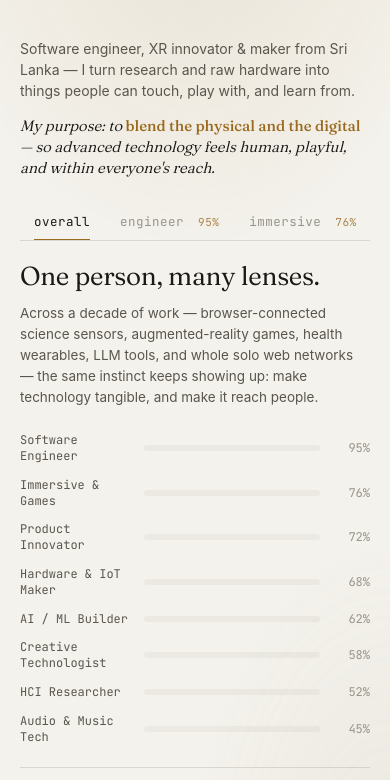
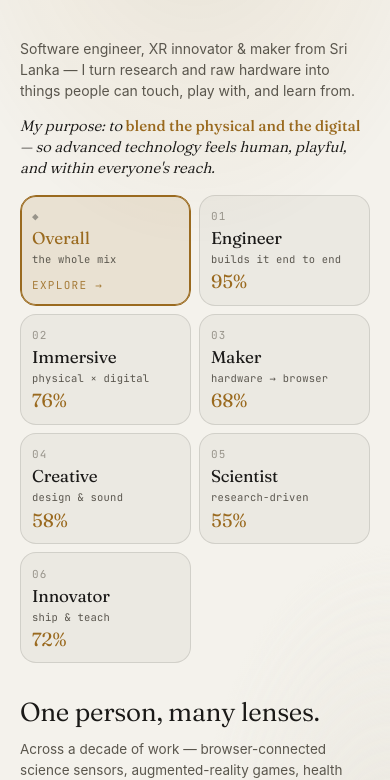
Before and after one commit to sankhacooray/whoami-sankhacooray-com, a website: page public/index.html in a window 390 px wide. Shown: the part 60-840 px from the top of the page. Drawn offline with Linux system fonts and the light colour scheme.

Commit message:
Nav as perspective cards filling the middle band
Anchors content top (identity) and bottom (active detail + footer), and fills
the previously-empty middle with a row of 7 perspective cards that double as
the navigation. Each card: index, persona, one-line note, and lens %
(overall shows 'explore →'). Grid rows now auto/auto/1fr/auto/auto; cards
center in the 1fr band. Mobile wraps to 2 columns. Verified no vertical
overflow 1152->1440 wide and no horizontal overflow at 390.

```diff
--- a/public/app.js
+++ b/public/app.js
@@ -22,13 +22,22 @@
   // ── build tabs ──────────────────────────────────────────────────────
   const tabsEl = $("#tabs");
   const wrapEl = $("#panelwrap");
+  const cap = s => s.charAt(0).toUpperCase() + s.slice(1);
   DATA.tabs.forEach((t, i) => {
     const b = document.createElement("button");
-    b.className = "tab";
+    b.className = "cardnav";
     b.setAttribute("role", "tab");
     b.setAttribute("aria-selected", i === 0 ? "true" : "false");
     b.dataset.idx = i;
-    b.innerHTML = t.label + (t.pct != null ? ` <span class="pct">${t.pct}%</span>` : "");
+    const idx = i === 0 ? "◆" : String(i).padStart(2, "0");
+    const foot = t.pct != null
+      ? `<span class="cp">${t.pct}%</span>`
+      : `<span class="cp small">explore →</span>`;
+    b.innerHTML =
+      `<span class="idx">${idx}</span>` +
+      `<span class="ct">${cap(t.label)}</span>` +
+      (t.note ? `<span class="cn">${t.note}</span>` : "") +
+      foot;
     b.addEventListener("click", () => select(i));
     tabsEl.appendChild(b);
     wrapEl.appendChild(buildPanel(t, i));
@@ -80,7 +89,7 @@
   }
 
   function select(i, push) {
-    tabsEl.querySelectorAll(".tab").forEach(t =>
+    tabsEl.querySelectorAll(".cardnav").forEach(t =>
       t.setAttribute("aria-selected", +t.dataset.idx === i ? "true" : "false"));
     wrapEl.querySelectorAll(".panel").forEach(p =>
       p.classList.toggle("active", +p.dataset.idx === i));
--- a/public/data.js
+++ b/public/data.js
@@ -20,6 +20,7 @@ window.DATA = {
     /* ── 0 · OVERALL ─────────────────────────────────────────────── */
     {
       label: "overall",
+      note: "the whole mix",
       heading: "One person, many lenses.",
       blurb:
         "Across a decade of work — browser-connected science sensors, " +
@@ -41,6 +42,7 @@ window.DATA = {
     /* ── 1 · ENGINEER ────────────────────────────────────────────── */
     {
       label: "engineer",
+      note: "builds it end to end",
       pct: 95,      heading: "The Engineer",
       blurb:
         "Full-stack, front to back, and solo when it needs to be — web, " +
@@ -68,6 +70,7 @@ window.DATA = {
     /* ── 2 · IMMERSIVE ───────────────────────────────────────────── */
     {
       label: "immersive",
+      note: "physical × digital",
       pct: 76,      heading: "The Immersive Maker",
       blurb:
         "Blending real-world objects with digital content — AR/MR apps, " +
@@ -91,6 +94,7 @@ window.DATA = {
     /* ── 3 · MAKER ───────────────────────────────────────────────── */
     {
       label: "maker",
+      note: "hardware → browser",
       pct: 68,      heading: "The Maker",
       blurb:
         "Bridging hardware to the browser and the phone — USB science " +
@@ -114,6 +118,7 @@ window.DATA = {
     /* ── 4 · CREATIVE ────────────────────────────────────────────── */
     {
       label: "creative",
+      note: "design & sound",
       pct: 58,      heading: "The Creative Technologist",
       blurb:
         "Minimalist design systems and browser-native sound — typography, " +
@@ -137,6 +142,7 @@ window.DATA = {
     /* ── 5 · SCIENTIST ───────────────────────────────────────────── */
     {
       label: "scientist",
+      note: "research-driven",
       pct: 55,      heading: "The Scientist",
       blurb:
         "A physical-sciences and HCI research background pointed at health, " +
@@ -160,6 +166,7 @@ window.DATA = {
     /* ── 6 · INNOVATOR ───────────────────────────────────────────── */
     {
       label: "innovator",
+      note: "ship & teach",
       pct: 72,      heading: "The Innovator",
       blurb:
         "Turning ideas into shipped products — and teaching others to do " +
--- a/public/index.html
+++ b/public/index.html
@@ -68,10 +68,10 @@ a{color:inherit;text-decoration:none}
 
 /* ─────────────────────────────  SHELL  ───────────────────────────── */
 .stage{position:relative;z-index:1;height:100vh;height:100dvh;
-  display:grid;grid-template-rows:auto 1fr auto;grid-template-columns:minmax(0,1fr);
+  display:grid;grid-template-rows:auto auto 1fr auto auto;grid-template-columns:minmax(0,1fr);
   max-width:1120px;margin:0 auto;padding:clamp(18px,3.2vh,40px) clamp(20px,4vw,56px)}
 .stage>*{min-width:0}
-.ident,.tabs,.panelwrap{max-width:100%}
+.ident,.navcards,.panelwrap{max-width:100%}
 
 /* top bar */
 .top{display:flex;align-items:center;justify-content:space-between;gap:16px}
@@ -94,19 +94,30 @@ a{color:inherit;text-decoration:none}
   font-size:clamp(15px,1.9vw,21px);color:var(--ink);max-width:52ch;line-height:1.4}
 .ikigai b{font-style:normal;color:var(--accent);font-weight:500}
 
-/* ── tabs ── */
-.tabs{display:flex;flex-wrap:wrap;gap:2px;margin-top:clamp(16px,3vh,30px);
-  border-bottom:1px solid var(--line)}
-.tab{font-family:var(--mono);font-size:12.5px;letter-spacing:.04em;color:var(--ink-faint);
-  background:transparent;border:0;cursor:pointer;padding:10px 14px;position:relative;
-  transition:color .2s}
-.tab:hover{color:var(--ink-soft)}
-.tab[aria-selected="true"]{color:var(--ink)}
-.tab[aria-selected="true"]::after{content:"";position:absolute;left:14px;right:14px;bottom:-1px;height:2px;background:var(--accent)}
-.tab .pct{color:var(--accent);margin-left:6px;font-size:11px;opacity:.8}
+/* ── nav cards (fill the middle; double as tabs) ── */
+.navcards{display:grid;grid-template-columns:repeat(7,1fr);gap:clamp(8px,.9vw,14px);
+  align-content:center;padding:clamp(8px,2vh,22px) 0;min-height:0}
+.cardnav{position:relative;text-align:left;cursor:pointer;
+  background:var(--chip);border:1px solid var(--line);border-radius:16px;
+  padding:clamp(12px,1.6vh,18px) clamp(11px,1vw,15px);
+  display:flex;flex-direction:column;gap:6px;min-height:clamp(108px,15vh,148px);
+  transition:border-color .25s var(--ease),background .25s var(--ease),box-shadow .25s var(--ease)}
+.cardnav:hover{border-color:var(--line-strong);background:var(--accent-soft);
+  box-shadow:0 1px 0 var(--line-strong)}
+.cardnav[aria-selected="true"]{border-color:var(--accent);background:var(--accent-soft);
+  box-shadow:inset 0 0 0 1px var(--accent)}
+.cardnav .idx{font-family:var(--mono);font-size:11px;letter-spacing:.1em;color:var(--ink-faint)}
+.cardnav .ct{font-family:var(--serif);font-weight:400;line-height:1;letter-spacing:-.01em;
+  font-size:clamp(17px,1.6vw,23px);color:var(--ink)}
+.cardnav .cn{font-family:var(--mono);font-size:10.5px;letter-spacing:.02em;line-height:1.35;color:var(--ink-soft)}
+.cardnav .cp{margin-top:auto;font-family:var(--serif);font-weight:400;line-height:1;
+  font-size:clamp(19px,2vw,27px);color:var(--accent)}
+.cardnav .cp.small{font-family:var(--mono);font-size:11px;letter-spacing:.12em;text-transform:uppercase;opacity:.85}
+.cardnav[aria-selected="true"] .ct{color:var(--accent)}
 
-/* ── panel area ── */
-.panelwrap{position:relative;min-height:0;display:flex;align-items:center;padding:clamp(14px,2.6vh,26px) 0}
+/* ── panel area (anchored toward the bottom) ── */
+.panelwrap{position:relative;min-height:0;display:flex;align-items:flex-end;
+  padding:clamp(12px,2.2vh,22px) 0 clamp(10px,1.6vh,18px)}
 .panel{display:none;width:100%;
   grid-template-columns:minmax(0,.9fr) minmax(0,1.1fr);gap:clamp(22px,5vw,64px);align-items:start}
 .panel.active{display:grid;animation:fade .5s var(--ease)}
@@ -149,11 +160,11 @@ a{color:inherit;text-decoration:none}
 @media (max-width:760px){
   body{overflow-x:hidden;overflow-y:auto}
   .role,.ikigai{max-width:none}
-  .stage{height:auto;min-height:100dvh;grid-template-rows:auto auto 1fr auto}
+  .stage{height:auto;min-height:100dvh;grid-template-rows:auto auto auto auto auto}
+  .navcards{grid-template-columns:repeat(2,1fr);align-content:start}
+  .cardnav{min-height:96px}
+  .panelwrap{align-items:flex-start}
   .panel.active{grid-template-columns:1fr;gap:24px}
-  .tabs{overflow-x:auto;flex-wrap:nowrap;-webkit-overflow-scrolling:touch;scrollbar-width:none}
-  .tabs::-webkit-scrollbar{display:none}
-  .tab{white-space:nowrap}
   .bar{grid-template-columns:110px 1fr 36px}
 }
 @media (prefers-reduced-motion:reduce){*{animation:none!important;transition:none!important}}
@@ -173,10 +184,12 @@ a{color:inherit;text-decoration:none}
   <header class="ident">
     <p class="role" id="role"></p>
     <p class="ikigai" id="ikigai"></p>
-    <nav class="tabs" id="tabs" role="tablist" aria-label="Perspectives"></nav>
   </header>
 
-  <!-- panels -->
+  <!-- perspective cards (middle; also the navigation) -->
+  <nav class="navcards" id="tabs" role="tablist" aria-label="Perspectives"></nav>
+
+  <!-- active-perspective detail -->
   <section class="panelwrap" id="panelwrap"></section>
 
   <!-- footer -->
```
